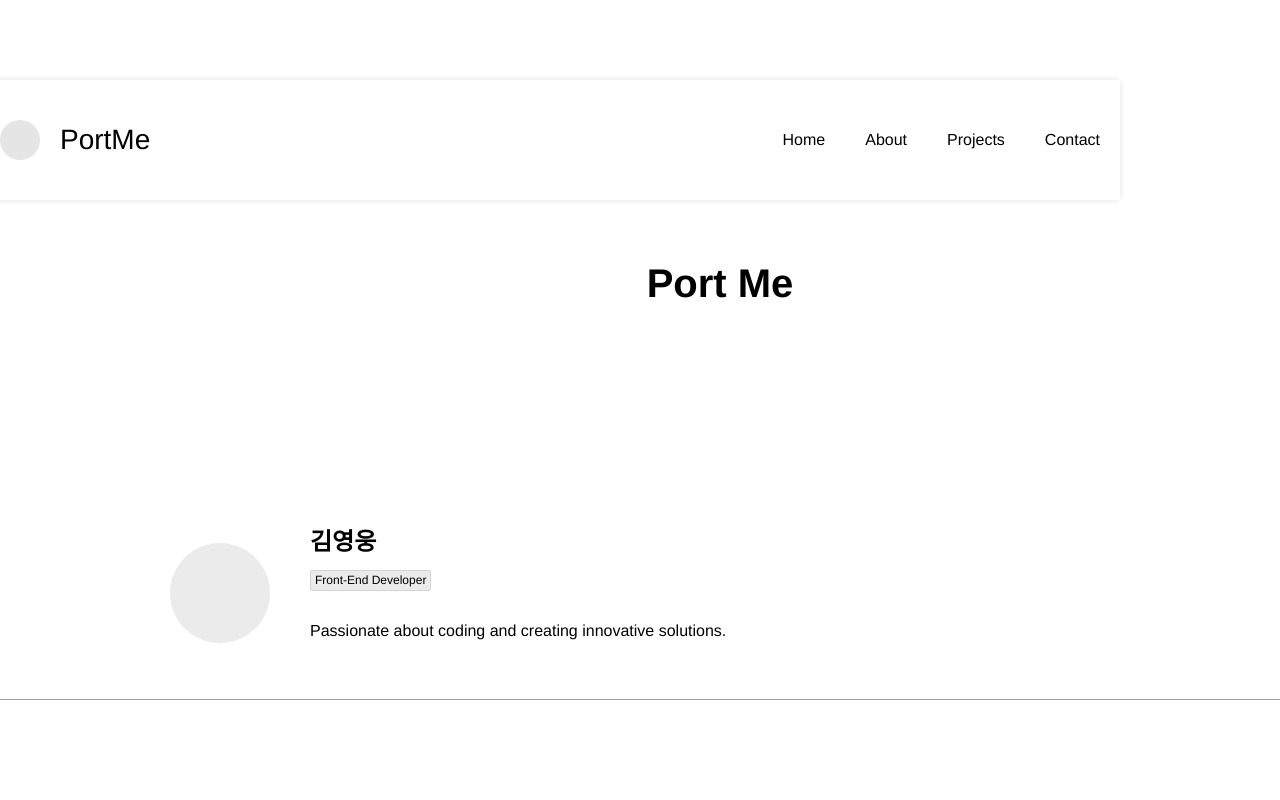
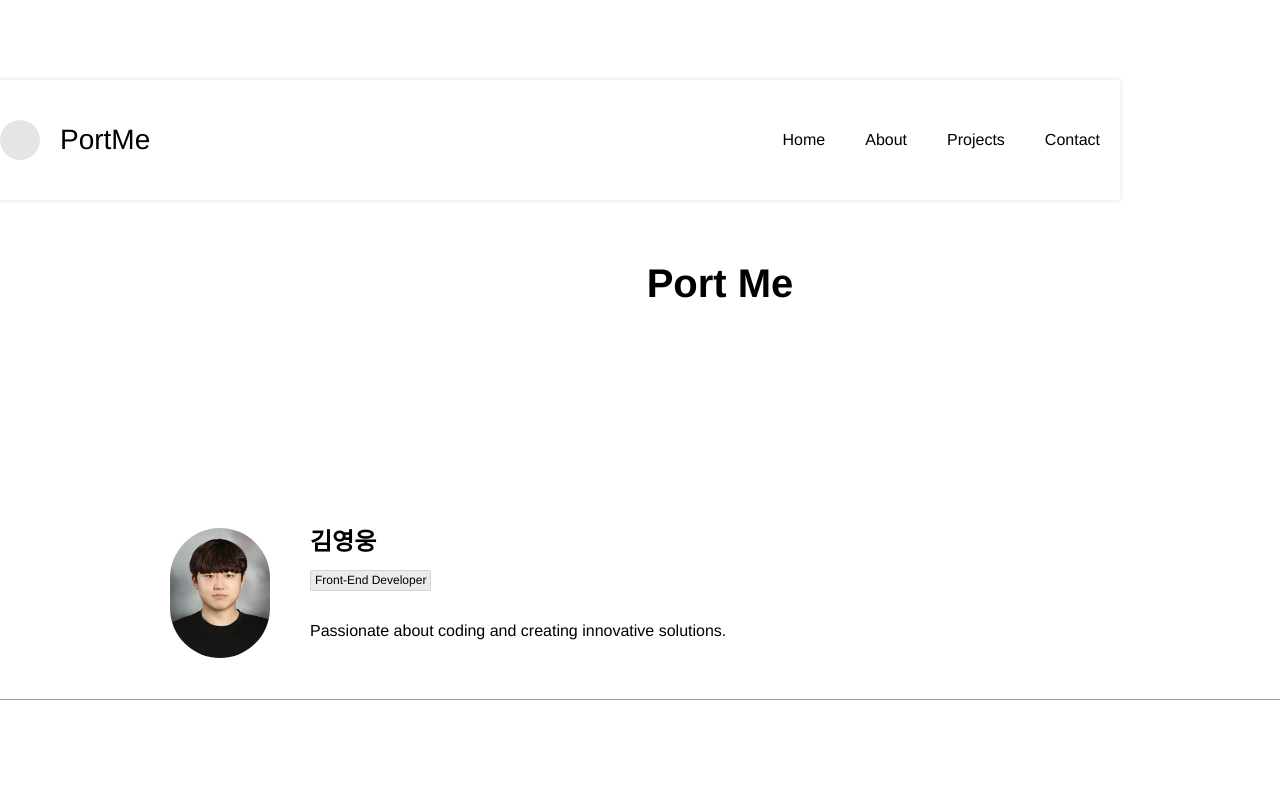
Before and after one commit to 0w00ng/PortMe, a React (Create React App) app: page / in a window 1280 px wide. Shown: the top 800 px of the page. Built offline with nearby package versions, Linux system fonts and the light colour scheme; grey boxes are pictures that could not be loaded.

Commit message:
프로필 사진 추가

```diff
--- a/src/App.css
+++ b/src/App.css
@@ -125,7 +125,7 @@
 .page .avatar {
   background-color: #d8d8d880;
   border-radius: 50px;
-  height: 100px;
+  height: 130px;
   position: relative;
   width: 100px;
 }
--- a/src/App.js
+++ b/src/App.js
@@ -1,4 +1,5 @@
 import React from "react";
+import Hero from "./img/Hero.jpg";
 import "./App.css";
 
 const App = () => {
@@ -21,7 +22,7 @@ const App = () => {
         <img className="vector" alt="Vector" src="vector-200-4.svg" />
       </div>
       <div className="div">
-        <div className="avatar" />
+        <img className="avatar" alt="Profile" src={Hero}/>
         <div className="container-2">
           <div className="title-2">김영웅</div>
           <div className="selection">
```
Also changed, not shown: src/img/Hero.jpg (renamed from Hero.JPG).
